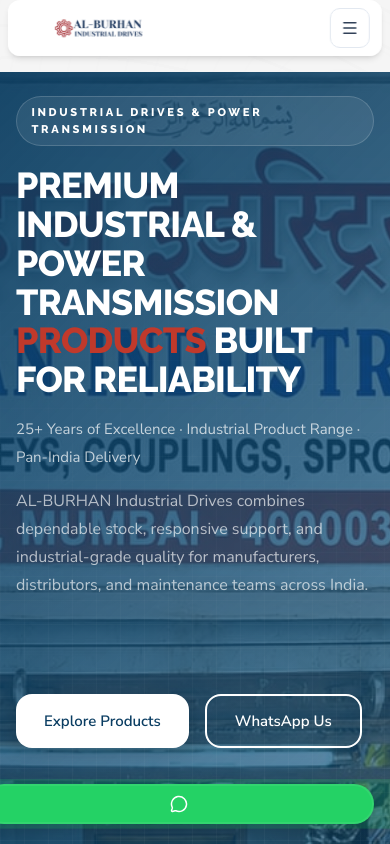
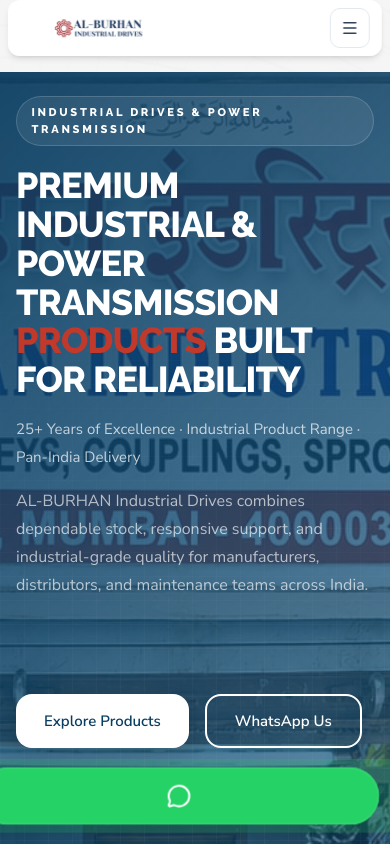
Before and after one commit to Ammari6465/Al-burhan, a Next.js app: page / in a window 390 px wide. Shown: the top 844 px of the page. Built offline with nearby package versions, Linux system fonts and the light colour scheme.

Commit message:
Mobile: increase WhatsApp FAB to 56px and add subtle pulse animation

```diff
--- a/app/globals.css
+++ b/app/globals.css
@@ -991,9 +991,9 @@
       position: fixed !important;
       right: 1rem;
       bottom: 1.25rem;
-      width: 40px;
-      height: 40px;
-      padding: 0.25rem;
+      width: 56px;
+      height: 56px;
+      padding: 0.4rem;
       border-radius: 9999px;
       background: #25D366;
       box-shadow: 0 8px 24px rgba(0,0,0,0.24);
@@ -1002,11 +1002,12 @@
       justify-content: center;
       z-index: 60;
       border: 2px solid rgba(255,255,255,0.08);
+      animation: fab-pulse 2.6s infinite ease-in-out;
     }
 
     .whatsapp-fab svg {
-      width: 18px;
-      height: 18px;
+      width: 24px;
+      height: 24px;
       color: white;
     }
 
@@ -1014,6 +1015,13 @@
 
     /* Hide inline footer WhatsApp action on mobile to avoid duplicate buttons */
     .footer-action { display: none !important; }
+  }
+
+  /* FAB pulse animation */
+  @keyframes fab-pulse {
+    0% { transform: scale(1); box-shadow: 0 6px 18px rgba(0,0,0,0.18); }
+    50% { transform: scale(1.03); box-shadow: 0 10px 28px rgba(0,0,0,0.22); }
+    100% { transform: scale(1); box-shadow: 0 6px 18px rgba(0,0,0,0.18); }
   }
 }
 
```
